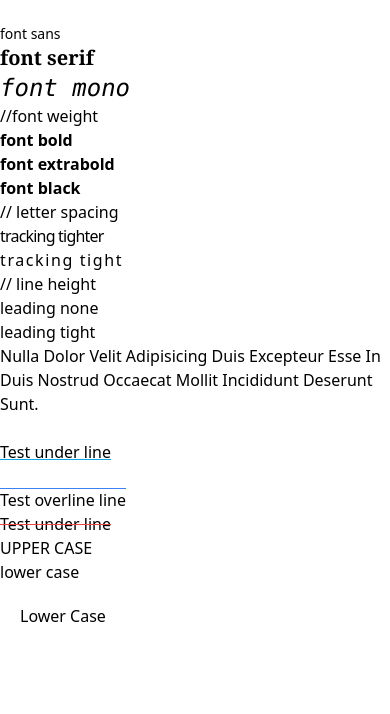
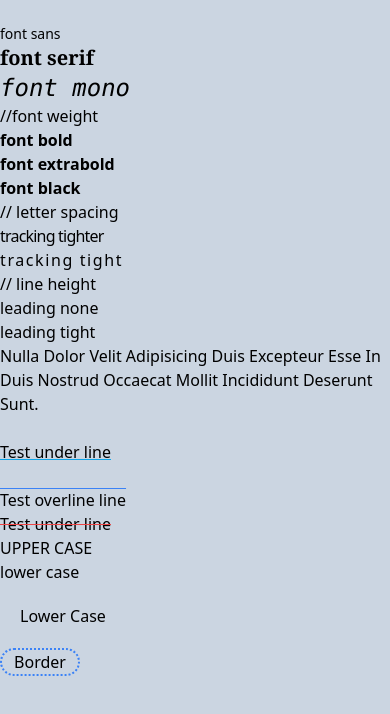
Before and after one commit to Nasim25/tailwind_practice, a website built with Vite: page index.html in a window 390 px wide. Built offline with nearby package versions, Linux system fonts and the light colour scheme.

Commit message:
responsive

```diff
--- a/index.html
+++ b/index.html
@@ -6,6 +6,7 @@
   <!-- <script src="https://cdn.tailwindcss.com"></script> -->
   <link rel="stylesheet" href="css/tailwind.css">
 </head>
+<body class="bg-slate-300 sm:bg-red-400 md:bg-white-500 lg:bg-purple-500">
 <br class="font-mono">
   <h1 class="hover:font-sans text-sm">font sans</h1>
   <h1 class="font-serif text-xl font-black"> font serif</h1>
@@ -33,5 +34,8 @@
   <h1 class="uppercase">Upper case</h1>
   <h1 class="lowercase">lower case</h1>
   <h1 class="capitalize m-5">lower case</h1>
+
+  <!-- border -->
+  <p class="w-20 border-2 rounded-full text-center border-blue-500 border-dotted">Border</p>
 </body>
 </html>
```
